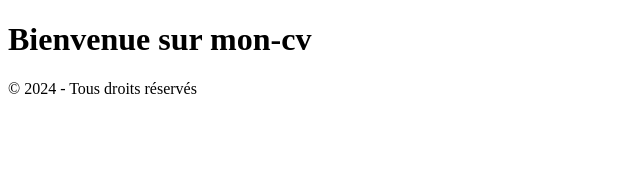
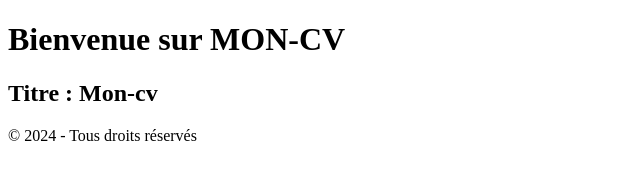
Before and after one commit to FloriaNE229/mon-cv, a plain HTML site: page index.html in a window 1280 px wide. Shown: the whole page, without its empty margins (0-640 px from the left). Drawn offline with Linux system fonts and the light colour scheme.

Commit message:
mise en place de la section titre

```diff
--- a/index.html
+++ b/index.html
@@ -8,10 +8,11 @@
 </head>
 <body>
     <header>
-        <h1>Bienvenue sur mon-cv</h1>
+        <h1>Bienvenue sur MON-CV</h1>
     </header>
     <main>
-        <p></p>
+        <p><h2>Titre : Mon-cv</h2></p>
+
     </main>
     <footer>
         <p>&copy; 2024 - Tous droits réservés</p>
```
